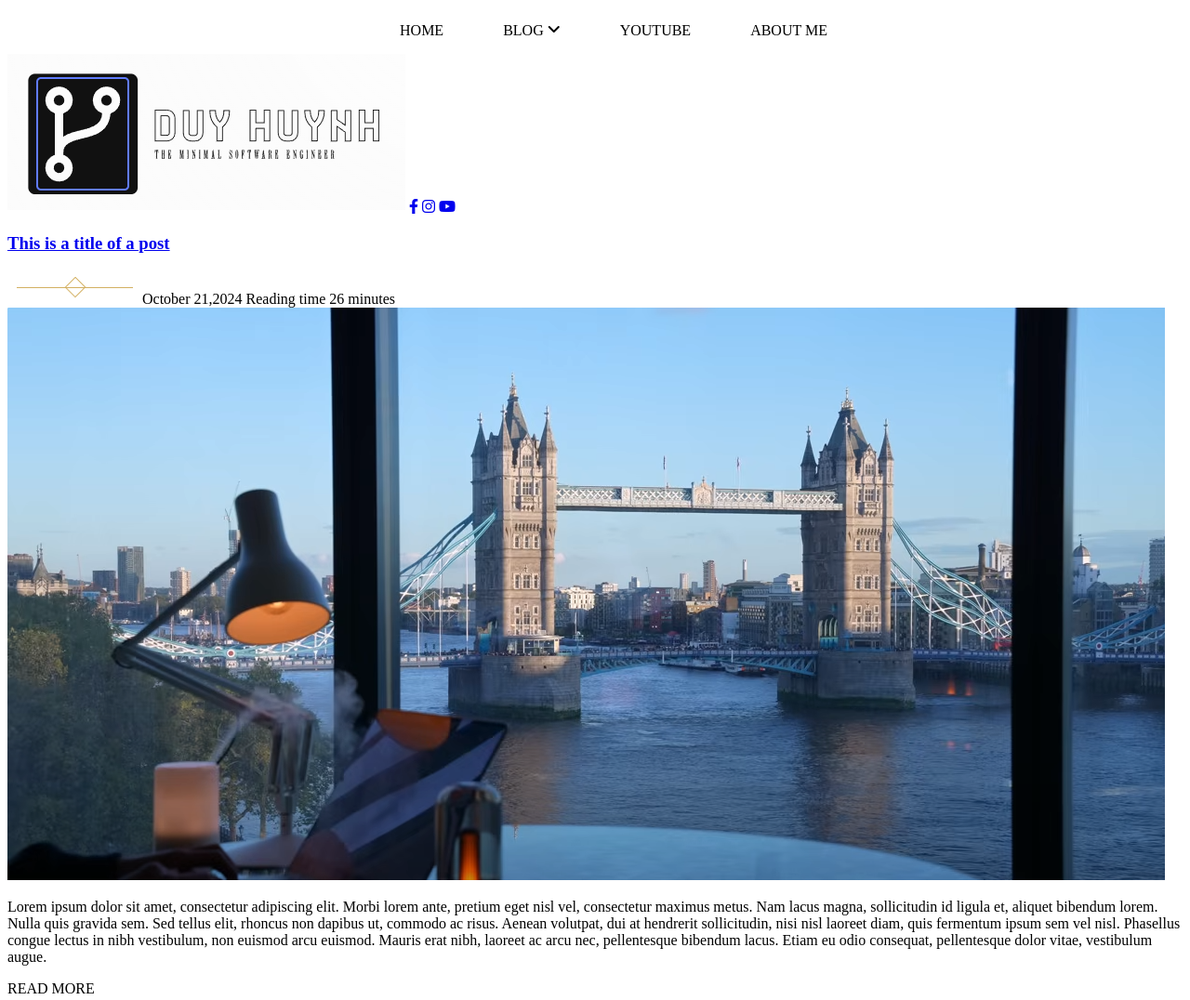
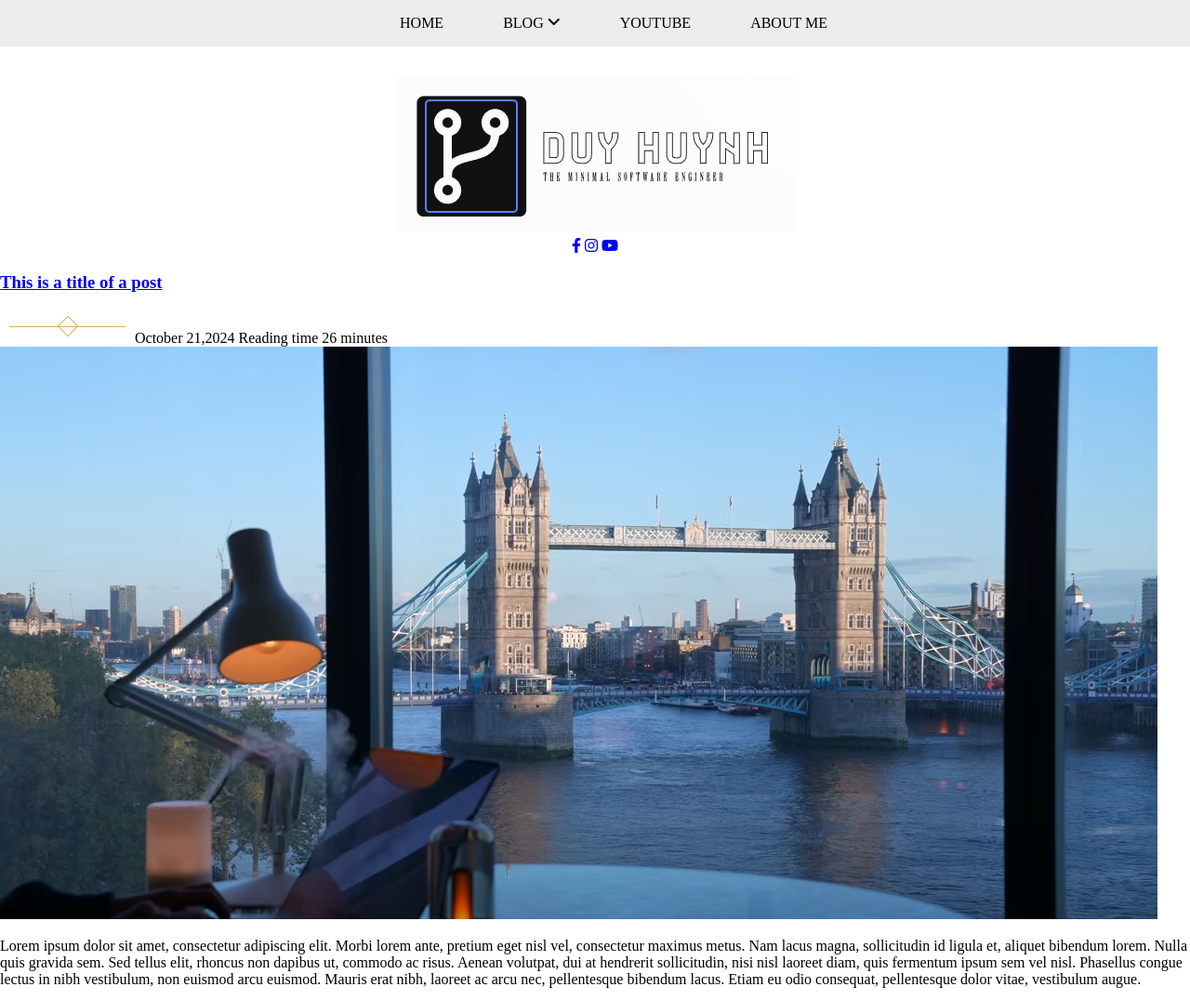
Before and after one commit to HuynhTanDuy/My-blog, a plain HTML site: page index.html in a window 1280 px wide. Shown: the top 1076 px of the page at 93% size. Drawn offline with Linux system fonts and the light colour scheme.

Commit message:
center logo

```diff
--- a/index.html
+++ b/index.html
@@ -23,7 +23,9 @@
 
     <main>
         <div class="logo">
-            <img src="assets/MyLogo.png">
+            <div>
+              <img src="assets/MyLogo.png">
+            </div>
             <a href="https://www.facebook.com" target="_blank"><i class="fab fa-facebook-f"></i></a>
             <a href="https://www.instagram.com" target="_blank"><i class="fab fa-instagram"></i></a>
             <a href="https://www.youtube.com" target="_blank"><i class="fab fa-youtube"></i></a>
--- a/style.css
+++ b/style.css
@@ -1,6 +1,7 @@
 header nav {
  display: flex;
  justify-content: center;
+ background-color: #ECECEC;
 }
 
 header nav ul {
@@ -11,3 +12,12 @@ header nav ul {
 header nav ul li {
     margin: 0 2rem;
 }
+
+body {
+    margin: 0;
+}
+
+.logo {
+    text-align: center;
+    margin-top: 2rem;
+}
```
